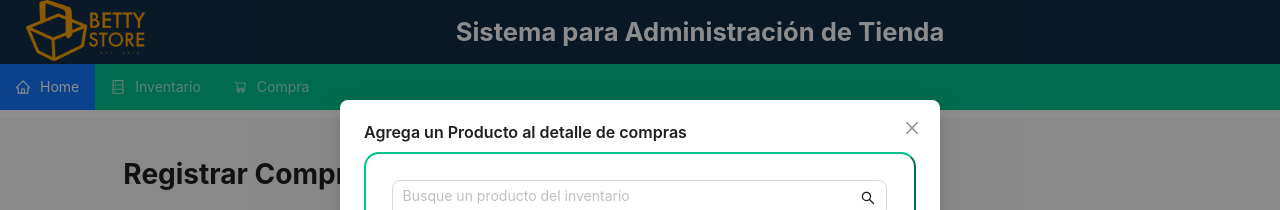
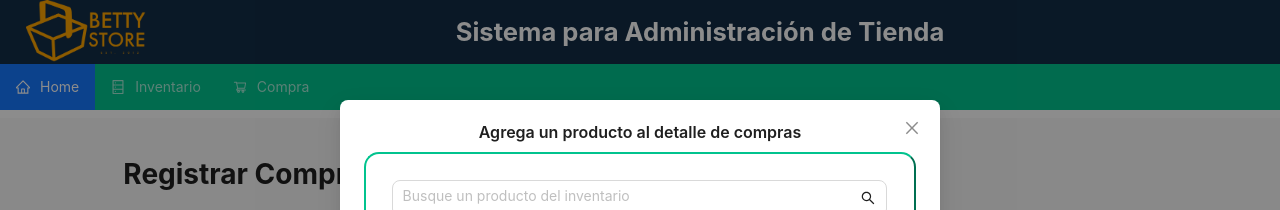
Before and after one commit to leonardoGit99/BettyStore, a React (Create React App) app in the folder bettystore/: page /registrarCompra in a window 1280 px wide. Both pictures are taken after a click on the button "Agregar Producto". Shown: the top 210 px of the page. Built offline with nearby package versions, Linux system fonts and the light colour scheme; no server answers.

Commit message:
Corrigiendo centrado del titulo del modal para registrar una compra

```diff
--- a/bettystore/src/App.css
+++ b/bettystore/src/App.css
@@ -73,6 +73,9 @@
   text-align: center;
 }
 
+.tituloModalRegistrarCompra{
+  text-align: center;
+}
 /*.buscador{
   width: 32vw;
 }*/
--- a/bettystore/src/views/RegistrarCompra.jsx
+++ b/bettystore/src/views/RegistrarCompra.jsx
@@ -225,7 +225,7 @@ export default function RegistrarCompra() {
       {/*Fila para el Modal y el formulario de registro*/}
       <Row>
         <Modal
-          title="Agrega un Producto al detalle de compras"
+          title= {<div className="tituloModalRegistrarCompra">Agrega un producto al detalle de compras</div>}
           /*style={{textAlign:'center'}}*/
           open={modalEsVisible}
           onCancel={cerrarModal}
```
